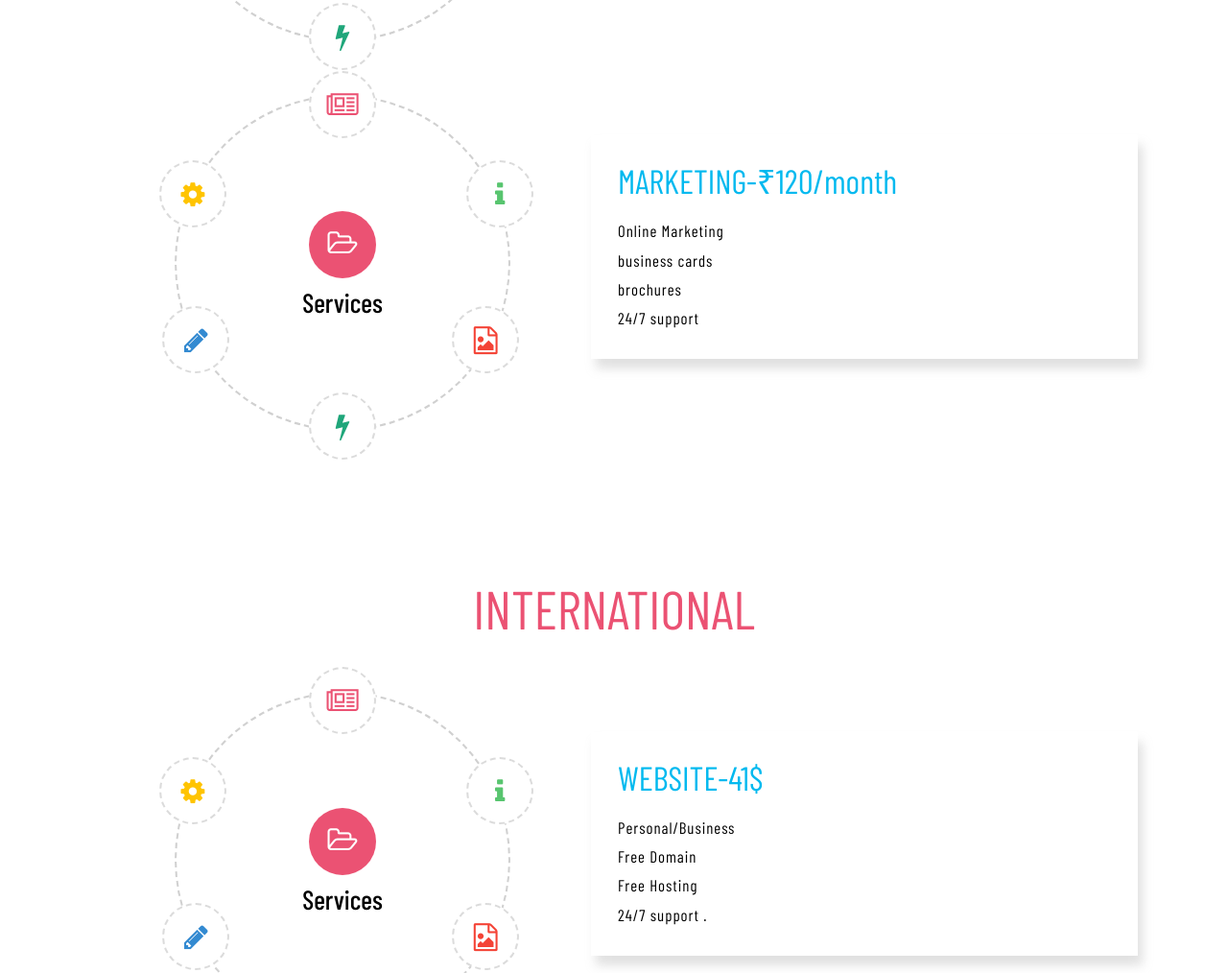
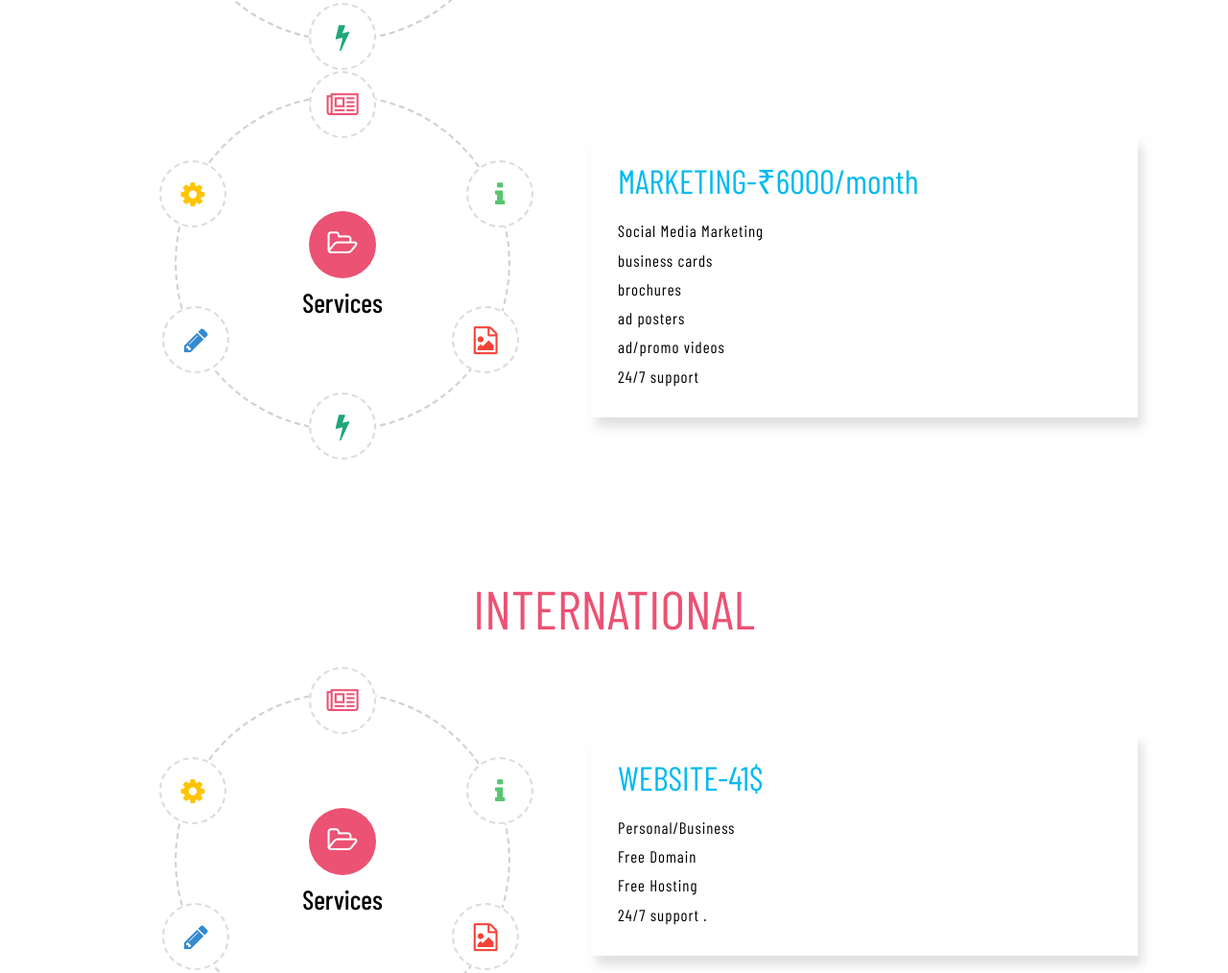
Before and after one commit to Techno-Official/Ourwebsite, a plain HTML site: page index.html in a window 1280 px wide. Shown: the part 3731-4745 px from the top of the page at 96% size. Drawn offline with nearby package versions, Linux system fonts and the light colour scheme; a web font is replaced by a local one.

Commit message:
rate updated

```diff
--- a/index.html
+++ b/index.html
@@ -466,10 +466,12 @@
 					</div>
 				</div>
 				<div class="col-md-6 services-right-w3ls">
-					<h5>MARKETING-₹120/month</h5>
-					<p> Online Marketing <br>
+					<h5>MARKETING-₹6000/month</h5>
+					<p> Social Media Marketing <br>
 						business cards <br>
 						brochures <br>
+						ad posters<br>
+						ad/promo videos<br>
 						24/7 support</p>
 				</div>
 				<div class="clearfix"></div>
@@ -713,9 +715,11 @@
 				</div>
 				<div class="col-md-6 services-right-w3ls">
 					<h5>MARKETING-5$/month</h5>
-					<p> Online Marketing <br>
+					<p> Social Media Marketing <br>
 						business cards <br>
 						brochures <br>
+						ad posters<br>
+						ad/promo videos<br>
 						24/7 support</p>
 				</div>
 				<div class="clearfix"></div>
```
